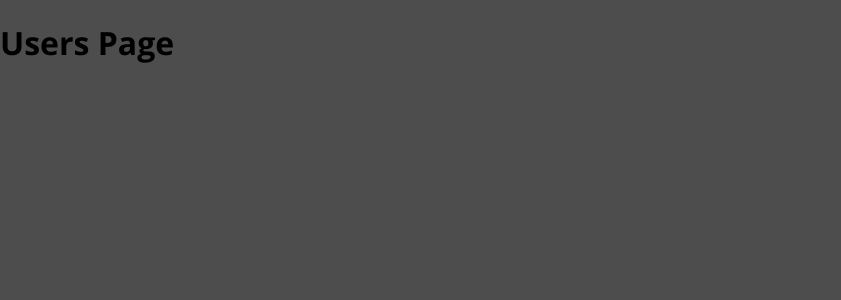
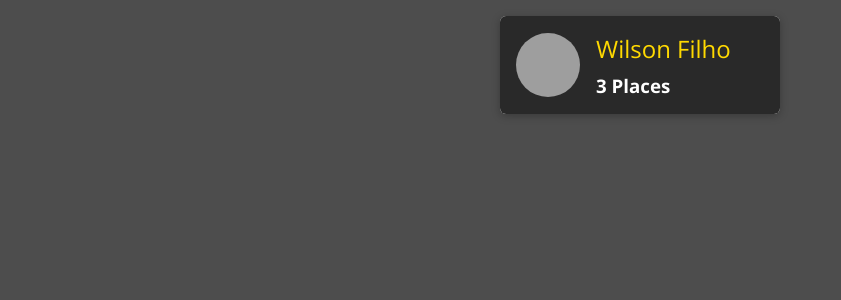
Before and after one commit to weddigitalsolutions/fullstack, a React (Create React App) app: page / in a window 1280 px wide. Shown: the top 300 px of the page, without its empty margins (0-841 px from the left). Built offline with nearby package versions, Linux system fonts and the light colour scheme; grey boxes are pictures that could not be loaded.

Commit message:
Avatar, Card, UserItem and UserList components

```diff
--- /dev/null
+++ b/src/shared/components/UIElements/Avatar.component.jsx
@@ -0,0 +1,17 @@
+import React from "react";
+
+import "./Avatar.styles.css";
+
+const Avatar = (props) => {
+  return (
+    <div className={`avatar ${props.className}`} style={props.style}>
+      <img
+        src={props.image}
+        alt={props.alt}
+        style={{ width: props.width, height: props.width }}
+      />
+    </div>
+  );
+};
+
+export default Avatar;
--- /dev/null
+++ b/src/shared/components/UIElements/Avatar.styles.css
@@ -0,0 +1,15 @@
+.avatar {
+  width: 100%;
+  height: 100%;
+  display: flex;
+  justify-content: center;
+  align-items: center;
+}
+
+.avatar img {
+  display: block;
+  border-radius: 50%;
+  width: 100%;
+  height: 100%;
+  object-fit: cover;
+}
--- /dev/null
+++ b/src/shared/components/UIElements/Card.component.jsx
@@ -0,0 +1,13 @@
+import React from "react";
+
+import "./Card.styles.css";
+
+const Card = (props) => {
+  return (
+    <div className={`card ${props.className}`} style={props.style}>
+      {props.children}
+    </div>
+  );
+};
+
+export default Card;
--- /dev/null
+++ b/src/shared/components/UIElements/Card.styles.css
@@ -0,0 +1,8 @@
+.card {
+  position: relative;
+  margin: 0;
+  box-shadow: 0 2px 8px rgba(0, 0, 0, 0.26);
+  border-radius: 6px;
+  overflow: hidden;
+  background: white;
+}
--- /dev/null
+++ b/src/user/components/UserItem.component.jsx
@@ -0,0 +1,29 @@
+import React from "react";
+import { Link } from "react-router-dom";
+
+import "./UserItem.styles.css";
+
+import Avatar from "../../shared/components/UIElements/Avatar.component";
+import Card from "../../shared/components/UIElements/Card.component";
+
+const UserItem = (props) => {
+  return (
+    <li className="user-item">
+      <Card className="user-item__content">
+        <Link to={`/${props.id}/places`}>
+          <div className="user-item__image">
+            <Avatar image={props.image} alt={props.name} />
+          </div>
+          <div className="user-item__info">
+            <h2>{props.name}</h2>
+            <h3>
+              {props.placeCount} {props.placeCount === 1 ? "Place" : "Places"}
+            </h3>
+          </div>
+        </Link>
+      </Card>
+    </li>
+  );
+};
+
+export default UserItem;
--- /dev/null
+++ b/src/user/components/UserItem.styles.css
@@ -0,0 +1,49 @@
+.user-item {
+  margin: 1rem;
+  width: calc(45% - 2 rem);
+  min-width: 17.5rem;
+}
+
+.user-item a {
+  display: flex;
+  align-items: center;
+  width: 100%;
+  height: 100%;
+  text-decoration: none;
+  padding: 1rem;
+  color: white;
+  background: #292929;
+}
+
+.user-item a:hover,
+.user-item a:active {
+  background: #ffd900;
+}
+
+.user-item__content {
+  padding: 0;
+}
+
+.user-item__image {
+  width: 4rem;
+  height: 4rem;
+  margin-right: 1rem;
+}
+
+.user-item__info h2 {
+  font-size: 1.5rem;
+  margin: 0 0 0.5rem 0;
+  font-weight: normal;
+  color: #ffd900;
+}
+
+.user-item:hover h2,
+.user-item:active h2,
+.user-item:hover h3,
+.user-item:active h3 {
+  color: #292929;
+}
+
+.user-item__info h3 {
+  margin: 0;
+}
--- /dev/null
+++ b/src/user/components/UserList.component.jsx
@@ -0,0 +1,31 @@
+import React from "react";
+
+import "./UserList.styles.css";
+
+import UserItem from "./UserItem.component";
+
+const UsersList = (props) => {
+  if (props.items.length === 0) {
+    return (
+      <div className="center">
+        <h2>No users found.</h2>
+      </div>
+    );
+  }
+
+  return (
+    <ul className="users-list">
+      {props.items.map((user) => (
+        <UserItem
+          key={user.id}
+          id={user.id}
+          image={user.image}
+          name={user.name}
+          placeCount={user.places}
+        />
+      ))}
+    </ul>
+  );
+};
+
+export default UsersList;
--- /dev/null
+++ b/src/user/components/UserList.styles.css
@@ -0,0 +1,10 @@
+.users-list {
+  list-style: none;
+  margin: 0 auto;
+  padding: 0;
+  width: 90%;
+  max-width: 50rem;
+  display: flex;
+  justify-content: center;
+  flex-wrap: wrap;
+}
--- a/src/user/pages/Users.js
+++ b/src/user/pages/Users.js
@@ -1,7 +1,16 @@
 import React from "react";
+import UserList from "../components/UserList.component";
 
 const Users = () => {
-  return <h1>Users Page</h1>;
+  const USERS = [
+    {
+      id: "id",
+      name: "Wilson Filho",
+      image: "https://source.unsplash.com/1600x900/?nature,water",
+      places: 3,
+    },
+  ];
+  return <UserList items={USERS} />;
 };
 
 export default Users;
```
